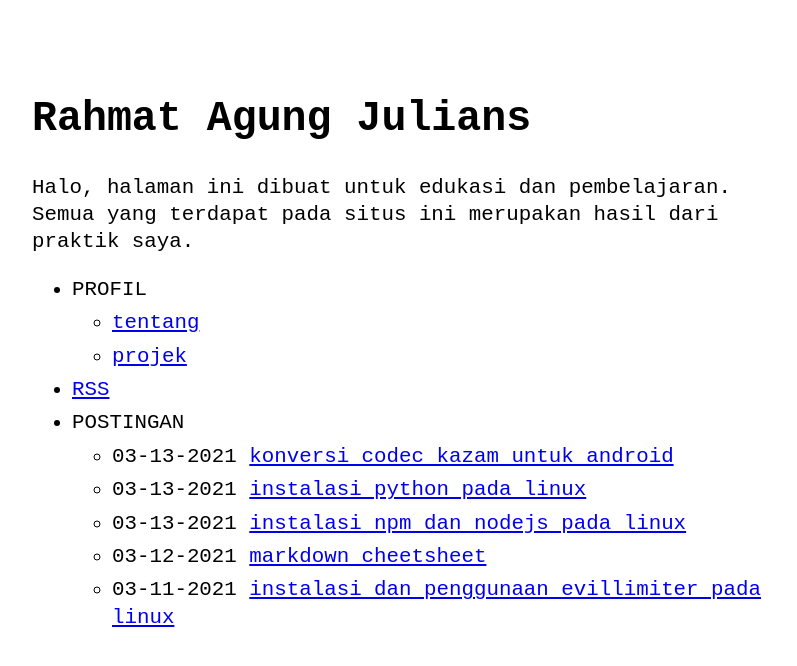
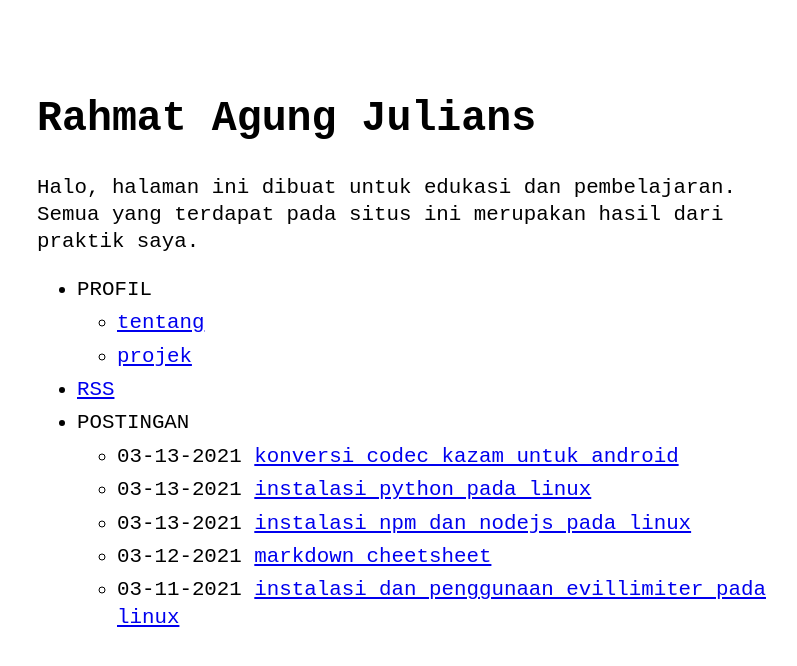
Before and after one commit to rahmatagungj/ruby-blog, a Jekyll site: the page built from index.md, in a window 1280 px wide. Shown: the top 666 px of the page, without its empty margins (238-1035 px from the left). Built offline with Jekyll 4.4.1, drawn with Linux system fonts in a browser that asks for light colours.

Commit message:
new style width

```diff
--- a/_sass/no-style-please.scss
+++ b/_sass/no-style-please.scss
@@ -46,7 +46,7 @@
 
 .w {
   width: fit-content;
-  max-width: 740px;
+  max-width: 730px;
   margin: 0 auto;
   padding: 4rem 2rem;
 }
```
